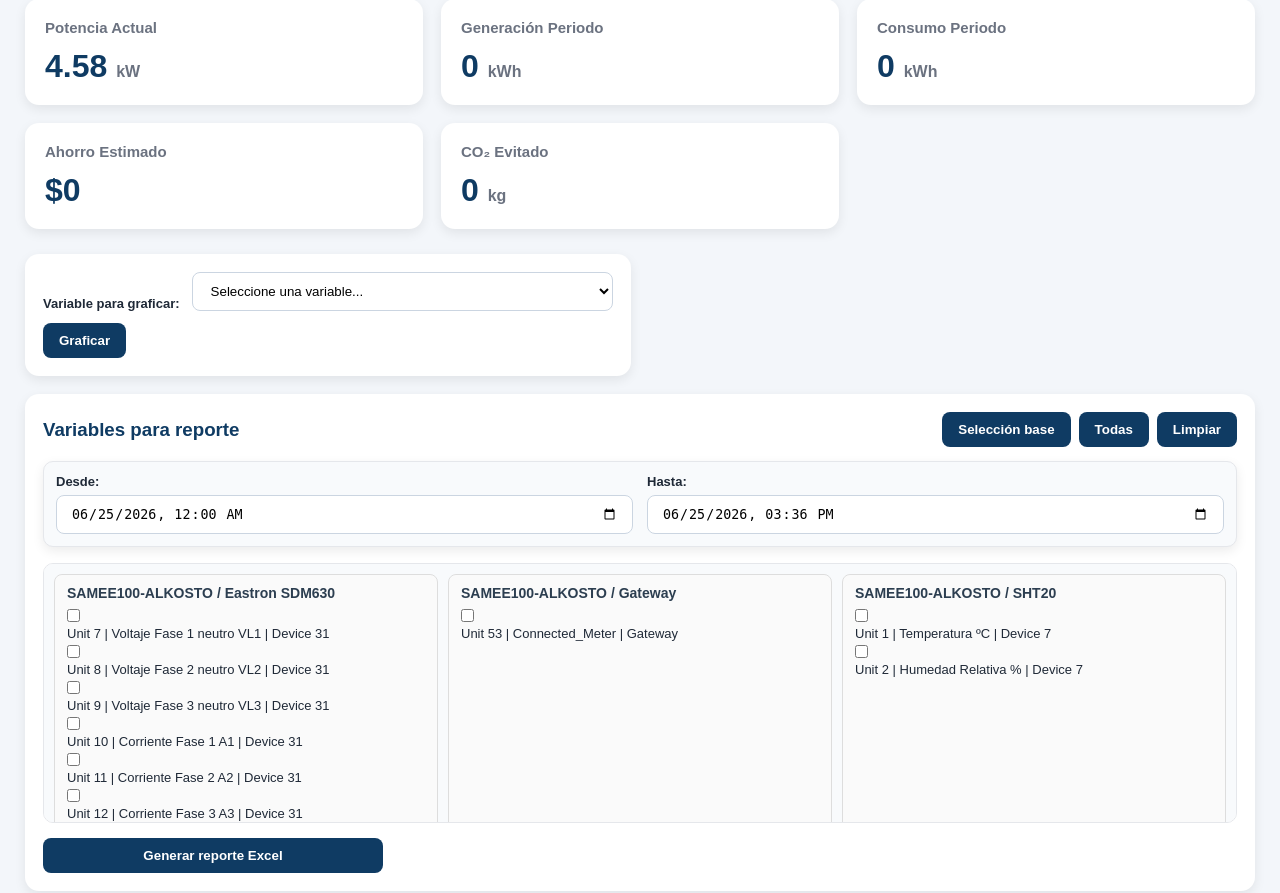
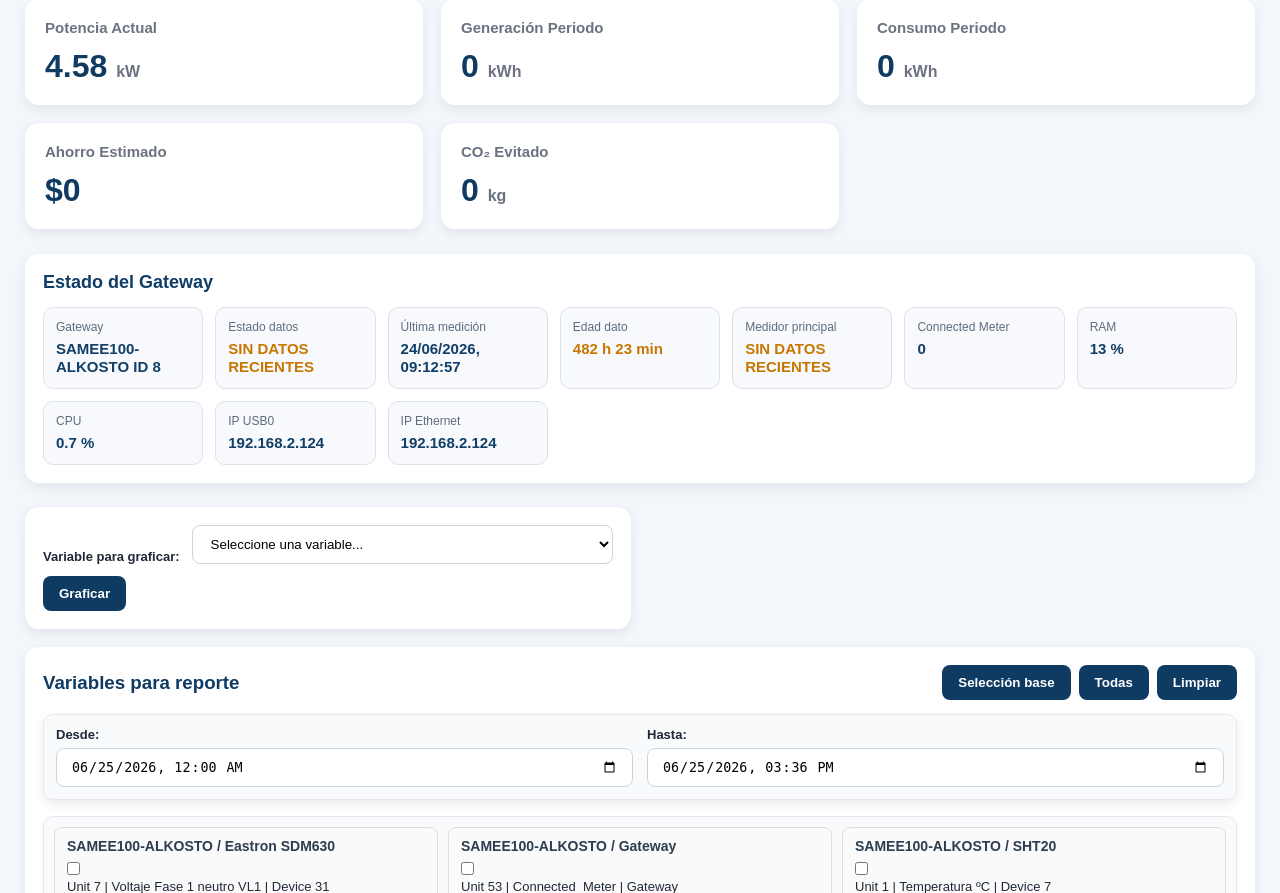
Before and after one commit to pyptec/scr, a Flask app: page /dashboard in a window 1280 px wide. Shown: the part 145-1038 px from the top of the page. Run offline with Flask 3, Linux system fonts and the light colour scheme; data comes from the database, SQL or seed files in the repository; data that the repository does not hold is empty.

```diff
--- a/api/app.py
+++ b/api/app.py
@@ -9,7 +9,9 @@ from db.kpi_solar import reporte_kpi_energetico
 from db.kpi_solar import rango_real_datos
 from flask import send_file
 from db.reporte_excel import crear_reporte_excel
-
+import time
+import sqlite3
+from flask import jsonify
 
 BASE_DIR = Path(__file__).resolve().parent.parent
 
@@ -524,6 +526,142 @@ def api_reporte_excel():
         mimetype="application/vnd.openxmlformats-officedocument.spreadsheetml.sheet"
     )
 
+@app.route("/api/estado")
+def api_estado():
+    conn = get_conn()
+    conn.row_factory = sqlite3.Row
+    cur = conn.cursor()
+
+    ahora = int(time.time())
+
+    estado = {
+        "timestamp_actual": ahora,
+        "db": "OK",
+        "gateway_id": 8,
+        "gateway": None,
+        "cliente": None,
+        "ultima_medicion_utc": None,
+        "ultima_medicion_colombia": None,
+        "edad_segundos": None,
+        "estado_datos": "SIN DATOS",
+        "ram": None,
+        "cpu": None,
+        "ip_usb0": None,
+        "ip_ethernet": None,
+        "connected_meter": None,
+        "ultimo_dato_medidor_31": None,
+        "edad_medidor_31_segundos": None,
+        "estado_medidor_31": "SIN DATOS",
+        "total_gateways": 0,
+        "total_dispositivos": 0,
+        "total_variables": 0
+    }
+
+    try:
+        # Datos del gateway principal
+        cur.execute("""
+            SELECT gateway_id, nombre, cliente
+            FROM gateways
+            WHERE gateway_id = 8
+            LIMIT 1
+        """)
+        row = cur.fetchone()
+        if row:
+            estado["gateway_id"] = row["gateway_id"]
+            estado["gateway"] = row["nombre"]
+            estado["cliente"] = row["cliente"]
+
+        # Conteos generales
+        cur.execute("SELECT COUNT(*) AS total FROM gateways")
+        estado["total_gateways"] = cur.fetchone()["total"]
+
+        cur.execute("SELECT COUNT(*) AS total FROM dispositivos")
+        estado["total_dispositivos"] = cur.fetchone()["total"]
+
+        cur.execute("SELECT COUNT(*) AS total FROM unidades")
+        estado["total_variables"] = cur.fetchone()["total"]
+
+        # Última medición general
+        cur.execute("""
+            SELECT MAX(CAST(timestamp_utc AS INTEGER)) AS ts
+            FROM mediciones_detalle
+        """)
+        row = cur.fetchone()
+        ts = row["ts"] if row else None
+
+        if ts:
+            ts = int(ts)
+            estado["ultima_medicion_utc"] = ts
+            estado["edad_segundos"] = ahora - ts
+
+            if estado["edad_segundos"] <= 900:
+                estado["estado_datos"] = "OK"
+            else:
+                estado["estado_datos"] = "SIN DATOS RECIENTES"
+
+        # Última medición del medidor principal Eastron SDM630 device_id 31
+        cur.execute("""
+            SELECT MAX(CAST(timestamp_utc AS INTEGER)) AS ts
+            FROM mediciones_detalle
+            WHERE TRIM(device_id) = '31'
+        """)
+        row = cur.fetchone()
+        ts_medidor = row["ts"] if row else None
+
+        if ts_medidor:
+            ts_medidor = int(ts_medidor)
+            estado["ultimo_dato_medidor_31"] = ts_medidor
+            estado["edad_medidor_31_segundos"] = ahora - ts_medidor
+
+            if estado["edad_medidor_31_segundos"] <= 900:
+                estado["estado_medidor_31"] = "OK"
+            else:
+                estado["estado_medidor_31"] = "SIN DATOS RECIENTES"
+
+        def ultimo_valor(unit_id, source_type=None, device_id=None):
+            sql = """
+                SELECT valor, timestamp_utc
+                FROM mediciones_detalle
+                WHERE unit_id = ?
+            """
+            params = [unit_id]
+
+            if source_type:
+                sql += " AND source_type = ?"
+                params.append(source_type)
+
+            if device_id:
+                sql += " AND TRIM(device_id) = ?"
+                params.append(str(device_id))
+
+            sql += " ORDER BY CAST(timestamp_utc AS INTEGER) DESC LIMIT 1"
+
+            cur.execute(sql, params)
+            r = cur.fetchone()
+
+            if not r:
+                return None
+
+            return r["valor"]
+
+        # Variables internas conocidas
+        estado["ram"] = ultimo_valor(135)
+        estado["cpu"] = ultimo_valor(136)
+        estado["ip_usb0"] = ultimo_valor(137)
+        estado["ip_ethernet"] = ultimo_valor(144)
+
+        # Variable gateway Connected_Meter
+        estado["connected_meter"] = ultimo_valor(53, source_type="gateway")
+
+        conn.close()
+        return jsonify(estado)
+
+    except Exception as e:
+        conn.close()
+        return jsonify({
+            "db": "ERROR",
+            "error": str(e)
+        }), 500
 
 if __name__ == "__main__":
 
--- a/static/css/dashboard.css
+++ b/static/css/dashboard.css
@@ -527,3 +527,54 @@ button:hover,
 .chk-variable-reporte {
     margin-right: 6px;
 }
+
+.estado-gateway-box {
+    background: #ffffff;
+    border-radius: 14px;
+    padding: 18px;
+    margin: 18px 0;
+    box-shadow: 0 4px 14px rgba(0, 0, 0, 0.08);
+}
+
+.estado-gateway-box h2 {
+    margin: 0 0 14px 0;
+    font-size: 18px;
+    color: #0f3d66;
+}
+
+.estado-grid {
+    display: grid;
+    grid-template-columns: repeat(auto-fit, minmax(160px, 1fr));
+    gap: 12px;
+}
+
+.estado-card {
+    background: #f7f9fc;
+    border: 1px solid #dce3ec;
+    border-radius: 10px;
+    padding: 12px;
+}
+
+.estado-label {
+    display: block;
+    font-size: 12px;
+    color: #5d6d7e;
+    margin-bottom: 6px;
+}
+
+.estado-card strong {
+    font-size: 15px;
+    color: #123f67;
+}
+
+.estado-ok {
+    color: #16803c !important;
+}
+
+.estado-alerta {
+    color: #c77700 !important;
+}
+
+.estado-error {
+    color: #b00020 !important;
+}
--- a/static/js/dashboard.js
+++ b/static/js/dashboard.js
@@ -969,6 +969,7 @@ function exportarUltimosCSV() {
 
 async function actualizarTodo() {
     await cargarDashboard();
+    await cargarEstadoGateway();
     await cargarUltimosValores();
 
     if (graficaActual === 'variable') {
@@ -1021,6 +1022,145 @@ function formatearValorVariable(item) {
 }
 
 /* =========================
+   ESTADO DEL GATEWAY
+========================= */
+
+function formatearEdadSegundos(segundos) {
+    if (segundos === null || segundos === undefined) {
+        return '--';
+    }
+
+    const s = Number(segundos);
+
+    if (s < 60) {
+        return `${s} s`;
+    }
+
+    if (s < 3600) {
+        return `${Math.floor(s / 60)} min`;
+    }
+
+    return `${Math.floor(s / 3600)} h ${Math.floor((s % 3600) / 60)} min`;
+}
+
+function formatearIpDesdeValor(valor) {
+    if (valor === null || valor === undefined) {
+        return '--';
+    }
+
+    const texto = String(valor).replace(/\D/g, '');
+
+    if (texto.length === 10) {
+        return `${texto.slice(0, 3)}.${texto.slice(3, 6)}.${texto.slice(6, 7)}.${texto.slice(7)}`;
+    }
+
+    if (texto.length === 9) {
+        return `${texto.slice(0, 3)}.${texto.slice(3, 6)}.${texto.slice(6, 7)}.${texto.slice(7)}`;
+    }
+
+    if (texto.length === 12) {
+        return `${texto.slice(0, 3)}.${texto.slice(3, 6)}.${texto.slice(6, 7)}.${texto.slice(7)}`;
+    }
+
+    return String(valor);
+}
+
+function pintarEstadoTexto(id, valor, claseEstado = '') {
+    const el = document.getElementById(id);
+    if (!el) return;
+
+    el.innerText = valor ?? '--';
+
+    el.classList.remove('estado-ok', 'estado-alerta', 'estado-error');
+
+    if (claseEstado) {
+        el.classList.add(claseEstado);
+    }
+}
+
+async function cargarEstadoGateway() {
+    try {
+        const res = await fetch('/api/estado');
+
+        if (!res.ok) {
+            throw new Error(`HTTP ${res.status}`);
+        }
+
+        const data = await res.json();
+
+        const estadoDatosClase =
+            data.estado_datos === 'OK'
+                ? 'estado-ok'
+                : 'estado-alerta';
+
+        const estadoMedidorClase =
+            data.estado_medidor_31 === 'OK'
+                ? 'estado-ok'
+                : 'estado-alerta';
+
+        pintarEstadoTexto(
+            'estadoGateway',
+            `${data.gateway || 'Gateway'} ID ${data.gateway_id || ''}`
+        );
+
+        pintarEstadoTexto(
+            'estadoDatos',
+            data.estado_datos || '--',
+            estadoDatosClase
+        );
+
+        pintarEstadoTexto(
+            'estadoUltimaMedicion',
+            data.ultima_medicion_utc
+                ? formatearHoraColombia(data.ultima_medicion_utc)
+                : '--'
+        );
+
+        pintarEstadoTexto(
+            'estadoEdadDato',
+            formatearEdadSegundos(data.edad_segundos),
+            estadoDatosClase
+        );
+
+        pintarEstadoTexto(
+            'estadoMedidor31',
+            data.estado_medidor_31 || '--',
+            estadoMedidorClase
+        );
+
+        pintarEstadoTexto(
+            'estadoConnectedMeter',
+            data.connected_meter ?? '--'
+        );
+
+        pintarEstadoTexto(
+            'estadoRam',
+            data.ram !== null && data.ram !== undefined ? `${data.ram} %` : '--'
+        );
+
+        pintarEstadoTexto(
+            'estadoCpu',
+            data.cpu !== null && data.cpu !== undefined ? `${data.cpu} %` : '--'
+        );
+
+        pintarEstadoTexto(
+            'estadoIpUsb0',
+            formatearIpDesdeValor(data.ip_usb0)
+        );
+
+        pintarEstadoTexto(
+            'estadoIpEth',
+            formatearIpDesdeValor(data.ip_ethernet)
+        );
+
+    } catch (error) {
+        console.error('Error cargando estado del gateway:', error);
+
+        pintarEstadoTexto('estadoDatos', 'ERROR', 'estado-error');
+        pintarEstadoTexto('estadoMedidor31', 'ERROR', 'estado-error');
+    }
+}
+/* =========================
    INICIO
 ========================= */
 
--- a/templates/dashboard.html
+++ b/templates/dashboard.html
@@ -80,6 +80,62 @@
         </div>
 
     </div>
+
+    <section class="estado-gateway-box">
+        <h2>Estado del Gateway</h2>
+
+        <div class="estado-grid">
+            <div class="estado-card">
+                <span class="estado-label">Gateway</span>
+                <strong id="estadoGateway">--</strong>
+            </div>
+
+            <div class="estado-card">
+                <span class="estado-label">Estado datos</span>
+                <strong id="estadoDatos">--</strong>
+            </div>
+
+            <div class="estado-card">
+                <span class="estado-label">Última medición</span>
+                <strong id="estadoUltimaMedicion">--</strong>
+            </div>
+
+            <div class="estado-card">
+                <span class="estado-label">Edad dato</span>
+                <strong id="estadoEdadDato">--</strong>
+            </div>
+
+            <div class="estado-card">
+                <span class="estado-label">Medidor principal</span>
+                <strong id="estadoMedidor31">--</strong>
+            </div>
+
+            <div class="estado-card">
+                <span class="estado-label">Connected Meter</span>
+                <strong id="estadoConnectedMeter">--</strong>
+            </div>
+
+            <div class="estado-card">
+                <span class="estado-label">RAM</span>
+                <strong id="estadoRam">--</strong>
+            </div>
+
+            <div class="estado-card">
+                <span class="estado-label">CPU</span>
+                <strong id="estadoCpu">--</strong>
+            </div>
+
+            <div class="estado-card">
+                <span class="estado-label">IP USB0</span>
+                <strong id="estadoIpUsb0">--</strong>
+            </div>
+
+            <div class="estado-card">
+                <span class="estado-label">IP Ethernet</span>
+                <strong id="estadoIpEth">--</strong>
+            </div>
+        </div>
+    </section>
 
     <div class="panel-reportes">
 
```
